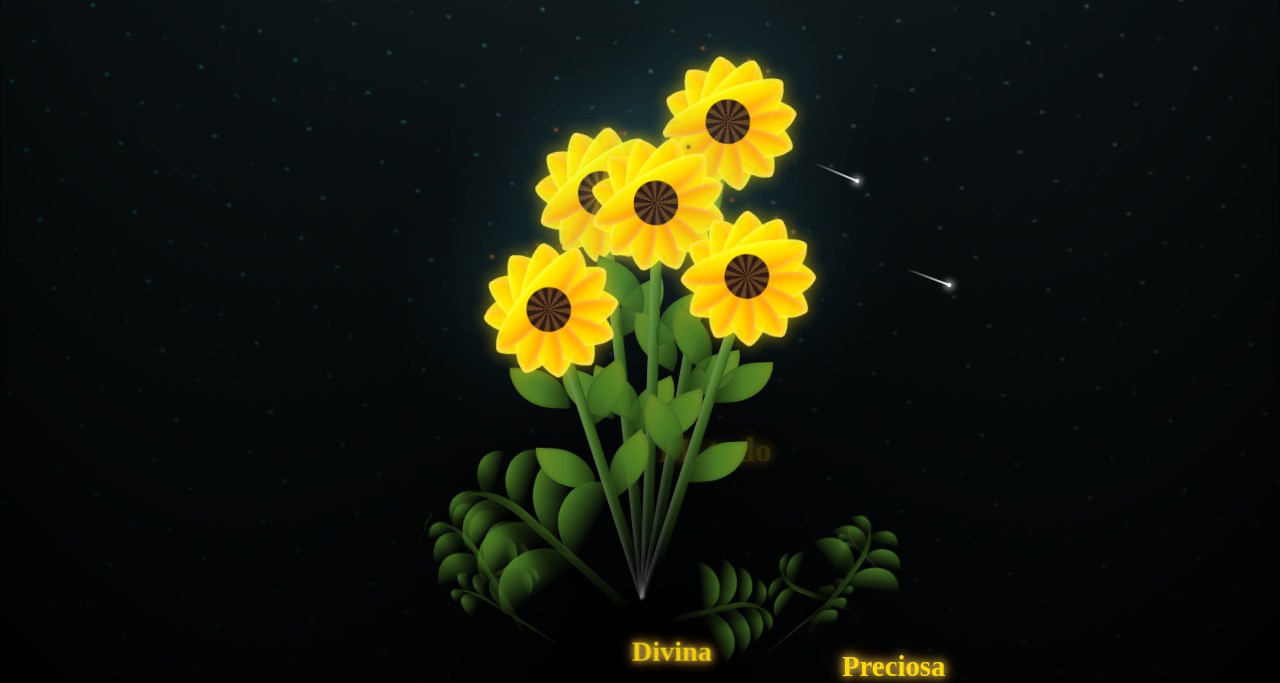
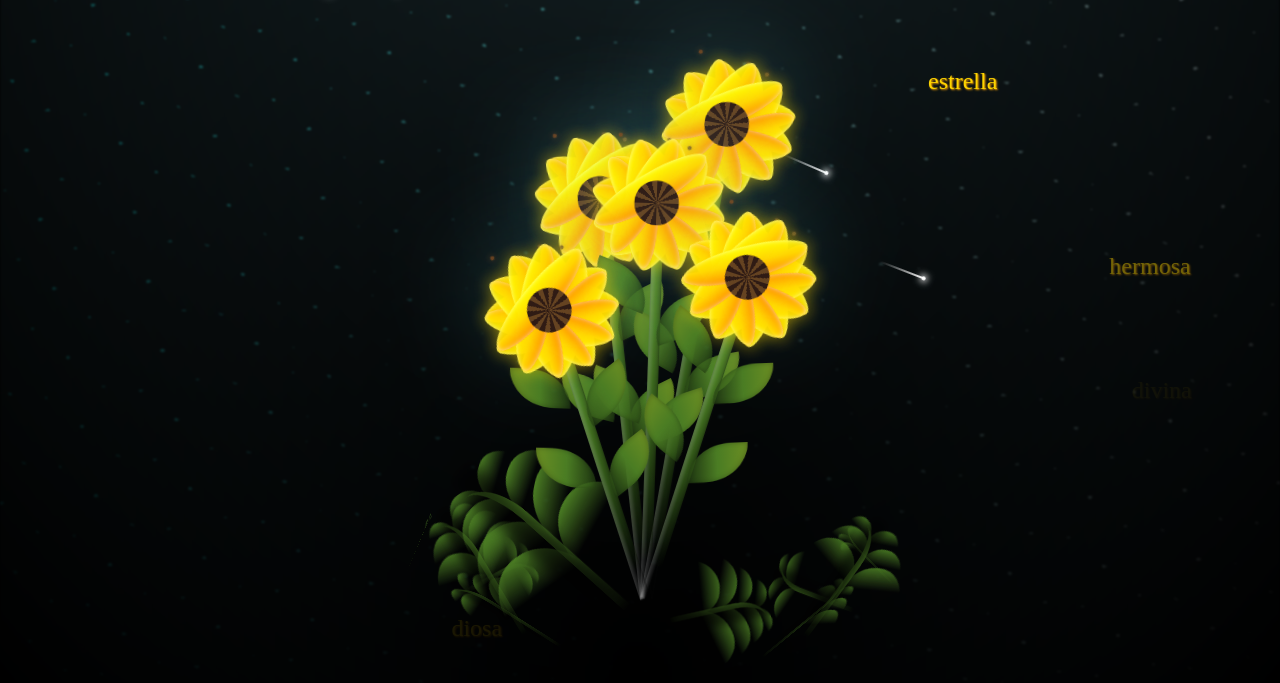
Before and after one commit to Solutionhh/FloresMelodyAmarilla, a plain HTML site: page index.html in a window 1280 px wide. Shown: the part 117-800 px from the top of the page. Drawn offline with Linux system fonts and the light colour scheme.

Commit message:
index.html

```diff
--- a/index.html
+++ b/index.html
@@ -972,55 +972,58 @@ body {
   </script>
   <div class="night"></div>
 
-<script>
-  const palabras = [
-    "Hermosa", "Divina", "Preciosa", "Princesa mía", "Mujer maravillosa",
-    "Amor de mi vida", "Mi reina", "Tesoro", "Dulzura", "Mi cielo",
-    "Corazón", "Mi todo", "Eres única", "Bella", "Encanto", "Estrella"
-  ];
-
-  function crearPalabra() {
-    // Crear elemento
-    const span = document.createElement("span");
-    span.textContent = palabras[Math.floor(Math.random() * palabras.length)];
-    span.classList.add("palabra");
-
-    // Posición aleatoria en la pantalla
-    span.style.top = Math.random() * 100 + "vh";
-    span.style.left = Math.random() * 100 + "vw";
-
-    // Agregar al body
-    document.body.appendChild(span);
-
-    // Borrar después de la animación
-    setTimeout(() => {
-      span.remove();
-    }, 4000);
-  }
-
-  // Crear una palabra cada 1.5 segundos
-  setInterval(crearPalabra, 1500);
-</script>
+<div id="palabras-fondo"></div>
 
 <style>
+  #palabras-fondo {
+    position: absolute;
+    top: 0;
+    left: 0;
+    width: 100%;
+    height: 100%;
+    pointer-events: none;
+    overflow: hidden;
+  }
   .palabra {
     position: absolute;
-    font-size: 1.8em;
-    color: #ffd700; /* dorado que combina con amarillo */
-    text-shadow: 0 0 8px #ffec8b, 0 0 15px #ffa500;
-    font-weight: bold;
+    font-size: 24px;
+    color: #FFD700; /* dorado que combina con amarillo */
+    text-shadow: 1px 1px 2px #FFA500;
     opacity: 0;
-    animation: aparecer 4s forwards;
-    white-space: nowrap;
-  }
-
-  @keyframes aparecer {
-    0%   { opacity: 0; transform: scale(0.5); }
-    20%  { opacity: 1; transform: scale(1); }
-    80%  { opacity: 1; transform: scale(1); }
-    100% { opacity: 0; transform: scale(1.2); }
+    transition: opacity 2s;
   }
 </style>
+
+<script>
+const palabras = [
+  "hermosa", "divina", "preciosa", "princesa mía",
+  "mujer maravillosa", "linda", "amada", "bella",
+  "estrella", "encantadora", "diosa"
+];
+
+function crearPalabra() {
+  const palabraElem = document.createElement('span');
+  palabraElem.className = 'palabra';
+  palabraElem.textContent = palabras[Math.floor(Math.random() * palabras.length)];
+
+  // posición aleatoria dentro del contenedor
+  const cont = document.getElementById('palabras-fondo');
+  const maxX = cont.clientWidth - 100; // ajustar según tamaño de palabra
+  const maxY = cont.clientHeight - 50;
+  palabraElem.style.left = Math.random() * maxX + 'px';
+  palabraElem.style.top = Math.random() * maxY + 'px';
+
+  cont.appendChild(palabraElem);
+
+  // animación de aparición/desaparición
+  setTimeout(() => palabraElem.style.opacity = 1, 50);
+  setTimeout(() => palabraElem.style.opacity = 0, 2000);
+  setTimeout(() => palabraElem.remove(), 4000);
+}
+
+// crear palabras continuamente
+setInterval(crearPalabra, 800);
+</script>
 
 
   <div class="special-text">Estas flores son un pequeño gesto para una gran persona mel</div>
```
